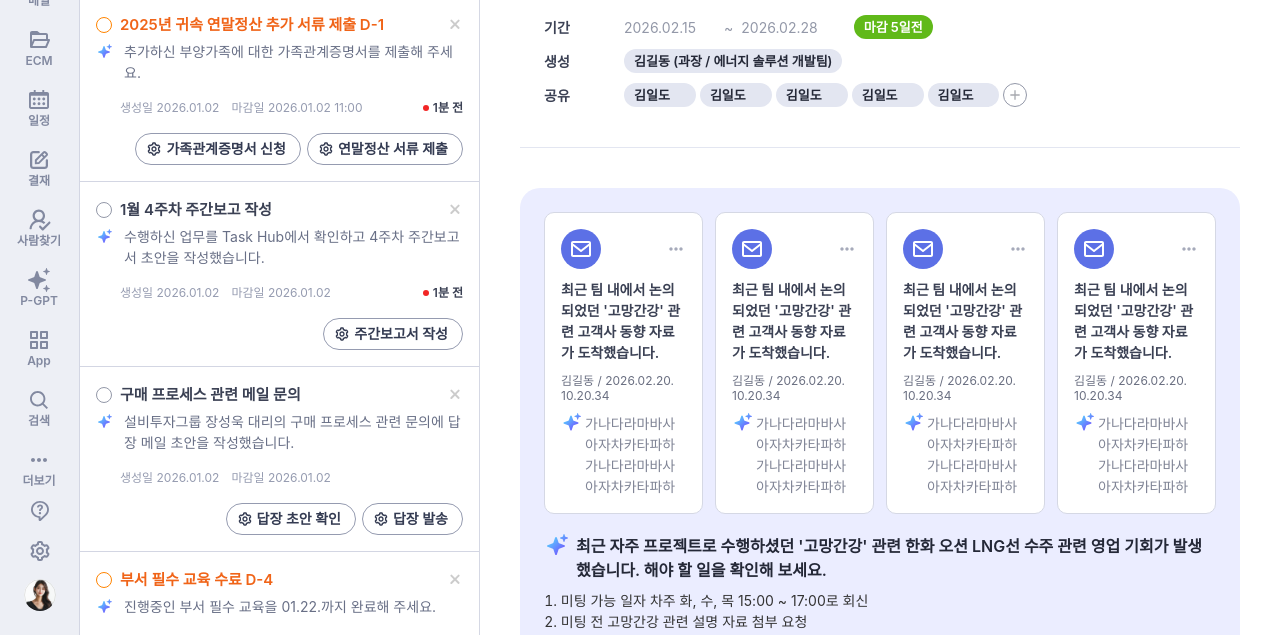
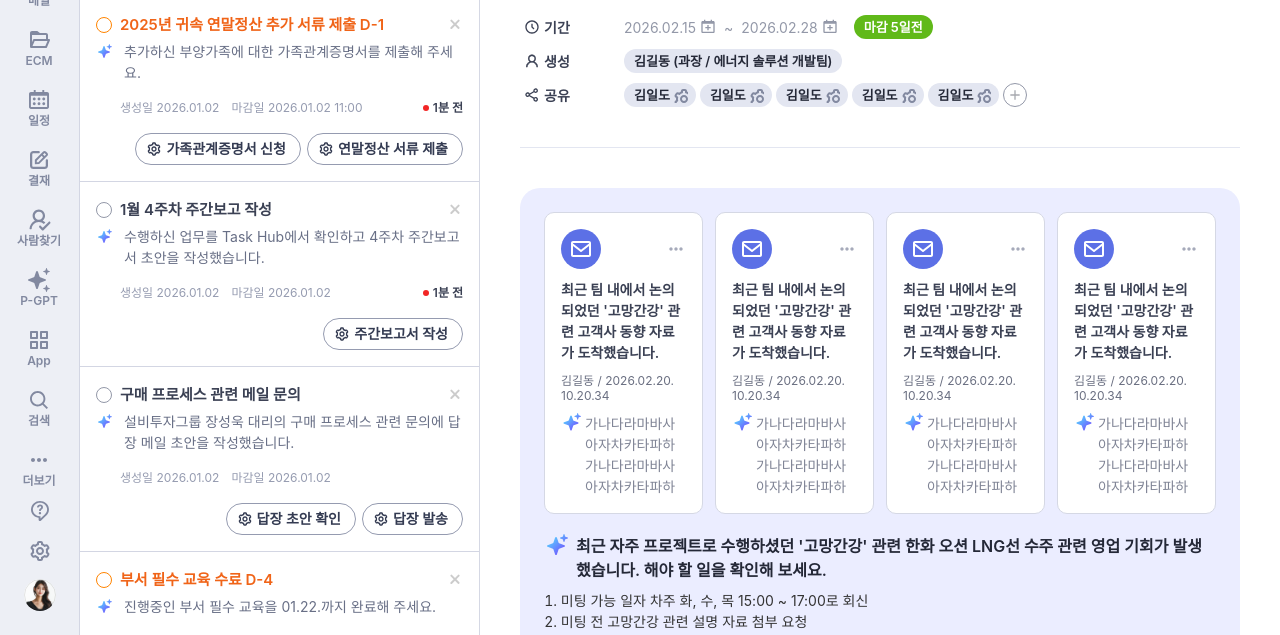
Before and after one commit to suk-hee/posco_nextep, a plain HTML site: page index-task-editor.html in a window 1280 px wide. Shown: the part 165-800 px from the top of the page. Drawn offline with Linux system fonts and the light colour scheme; a web font is replaced by a local one.

Commit message:
--icon을 background로 변경

```diff
--- a/index-task-editor.html
+++ b/index-task-editor.html
@@ -58,7 +58,7 @@
           <div class="task-editor__meta-row">
             <div class="task-editor__meta-label">
               <div class="task-editor__meta-label-icon">
-                <span style="--icon: url('./assets/icons/BiTimeFive.svg')"></span>
+                <span style="background: url('./assets/icons/BiTimeFive.svg')"></span>
               </div>
               <span class="task-editor__meta-label-text">기간</span>
             </div>
@@ -66,12 +66,12 @@
               <div class="task-editor__date-range">
                 <span class="task-editor__date-value">
                   2026.02.15
-                  <span class="task-editor__date-icon" style="--icon: url('./assets/icons/BiCalendarPlus.svg')"></span>
+                  <span class="task-editor__date-icon" style="background: url('./assets/icons/BiCalendarPlus.svg')"></span>
                 </span>
                 <span class="task-editor__date-sep">~</span>
                 <span class="task-editor__date-value">
                   2026.02.28
-                  <span class="task-editor__date-icon" style="--icon: url('./assets/icons/BiCalendarPlus.svg')"></span>
+                  <span class="task-editor__date-icon" style="background: url('./assets/icons/BiCalendarPlus.svg')"></span>
                 </span>
               </div>
               <span class="task-editor__badge task-editor__badge--accent">마감 5일전</span>
@@ -82,7 +82,7 @@
           <div class="task-editor__meta-row">
             <div class="task-editor__meta-label">
               <div class="task-editor__meta-label-icon">
-                <span style="--icon: url('./assets/icons/IconUser.svg')"></span>
+                <span style="background: url('./assets/icons/IconUser.svg')"></span>
               </div>
               <span class="task-editor__meta-label-text">생성</span>
             </div>
@@ -93,30 +93,30 @@
           <div class="task-editor__meta-row">
             <div class="task-editor__meta-label">
               <div class="task-editor__meta-label-icon">
-                <span style="--icon: url('./assets/icons/BiShareAlt.svg')"></span>
+                <span style="background: url('./assets/icons/BiShareAlt.svg')"></span>
               </div>
               <span class="task-editor__meta-label-text">공유</span>
             </div>
             <div class="task-editor__share-list">
               <span class="task-editor__badge task-editor__badge--thirdly-icon">
                 김일도
-                <span class="task-editor__badge-icon" style="--icon: url('./assets/icons/BiCog.svg')"></span>
+                <span class="task-editor__badge-icon" style="background: url('./assets/icons/BiCog.svg')"></span>
               </span>
               <span class="task-editor__badge task-editor__badge--thirdly-icon">
                 김일도
-                <span class="task-editor__badge-icon" style="--icon: url('./assets/icons/BiCog.svg')"></span>
+                <span class="task-editor__badge-icon" style="background: url('./assets/icons/BiCog.svg')"></span>
               </span>
               <span class="task-editor__badge task-editor__badge--thirdly-icon">
                 김일도
-                <span class="task-editor__badge-icon" style="--icon: url('./assets/icons/BiCog.svg')"></span>
+                <span class="task-editor__badge-icon" style="background: url('./assets/icons/BiCog.svg')"></span>
               </span>
               <span class="task-editor__badge task-editor__badge--thirdly-icon">
                 김일도
-                <span class="task-editor__badge-icon" style="--icon: url('./assets/icons/BiCog.svg')"></span>
+                <span class="task-editor__badge-icon" style="background: url('./assets/icons/BiCog.svg')"></span>
               </span>
               <span class="task-editor__badge task-editor__badge--thirdly-icon">
                 김일도
-                <span class="task-editor__badge-icon" style="--icon: url('./assets/icons/BiCog.svg')"></span>
+                <span class="task-editor__badge-icon" style="background: url('./assets/icons/BiCog.svg')"></span>
               </span>
               <button type="button" class="task-editor__add-btn" aria-label="공유 추가">
                 <span class="task-editor__add-btn-icon"></span>
```
Also changed, not shown: 1 other file.
